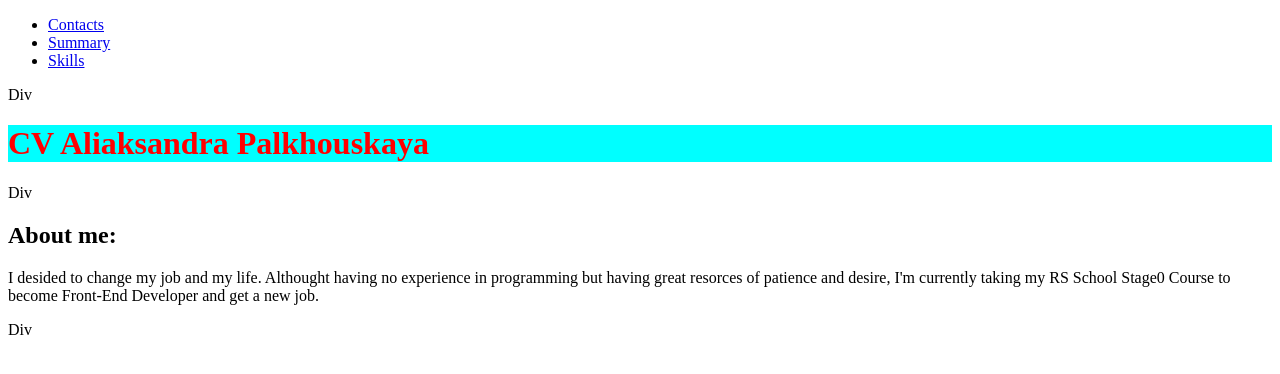
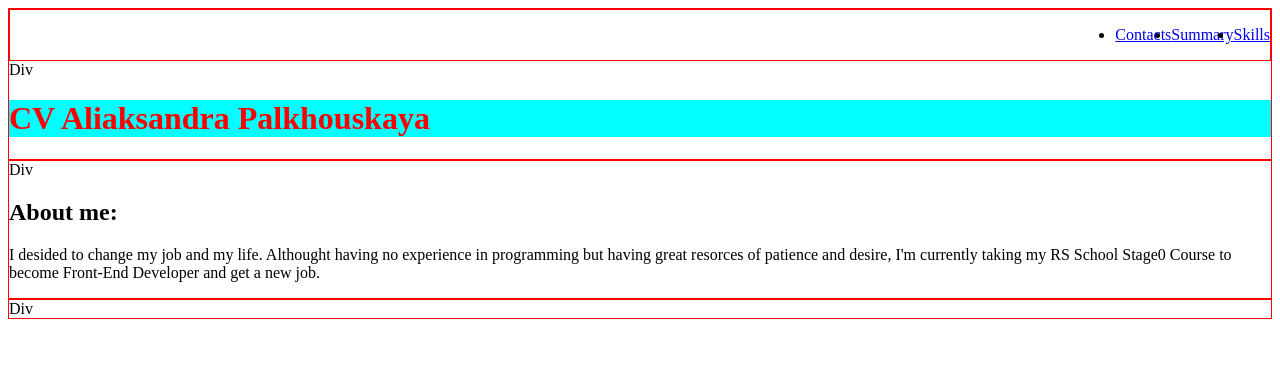
Before and after one commit to AliaksaPlh/rsschool-cv, a website: page index.html in a window 1280 px wide. Drawn offline with Linux system fonts and the light colour scheme.

Commit message:
feat: add styles from recomendation file

```diff
--- a/style.css
+++ b/style.css
@@ -2,3 +2,31 @@ h1 {
   color: red;
   background-color: aqua;
 }
+nav {
+  border: 1px solid red;
+}
+header {
+  border: 1px solid red;
+}
+main {
+  border: 1px solid red;
+}
+footer {
+  border: 1px solid red;
+}
+
+body {
+  display: flex;
+  flex-direction: column;
+  justify-content: space-between;
+}
+
+.container {
+    max-width: 1440px;
+    margin: 0 auto;
+  }
+.nav-list {
+  display: flex;
+  justify-content: flex-end;
+  align-items: center;
+}
```
